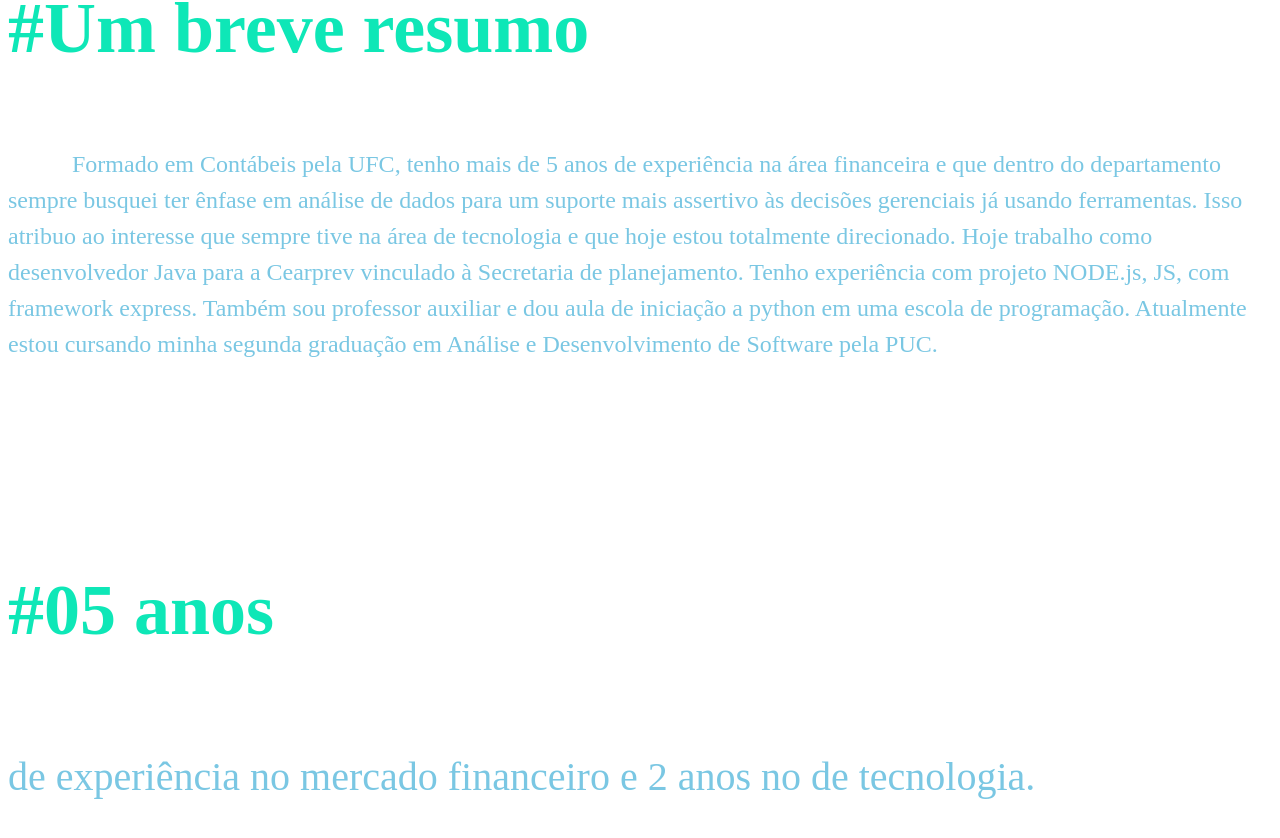
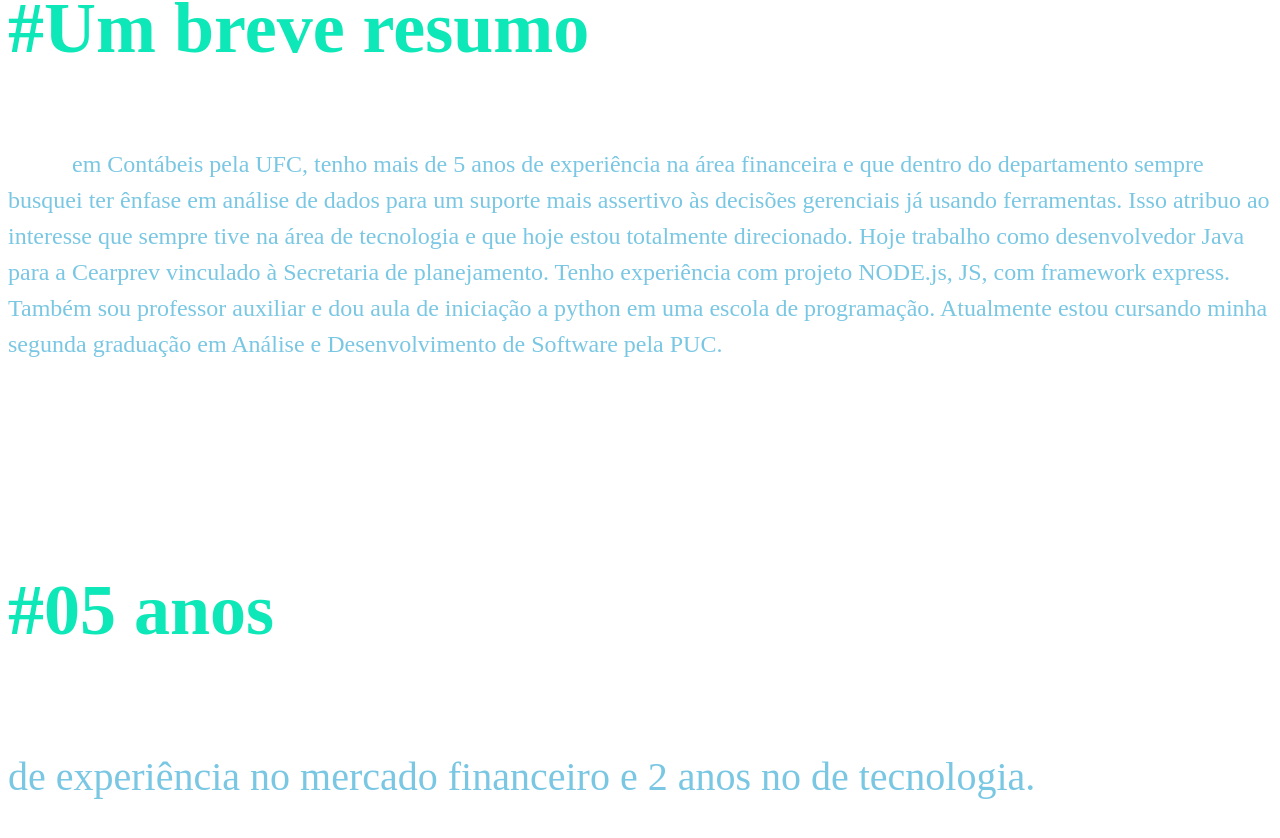
Before and after one commit to michaelferreir12345678/my_portfolio, a Next.js app: page / in a window 1280 px wide. Shown: the part 1030-1868 px from the top of the page. Built offline with nearby package versions, Linux system fonts and the light colour scheme.

Commit message:
Alteração no resumo ...

```diff
--- a/components/Resumo/index.tsx
+++ b/components/Resumo/index.tsx
@@ -6,7 +6,7 @@ export function Resumo() {
     <Container>
       <SectionTitle
       title="Um breve resumo "
-      description='Formado em Contábeis pela UFC, tenho mais de 5 anos de experiência na área financeira e que dentro
+      description=' em Contábeis pela UFC, tenho mais de 5 anos de experiência na área financeira e que dentro
       do departamento sempre busquei ter ênfase em análise de dados para um suporte mais assertivo às decisões gerenciais já usando
       ferramentas. Isso atribuo ao interesse que sempre tive na área de tecnologia e que hoje estou totalmente direcionado. Hoje
       trabalho como desenvolvedor Java para a Cearprev vinculado à Secretaria de planejamento. Tenho experiência com projeto NODE.js, JS, com framework
```
